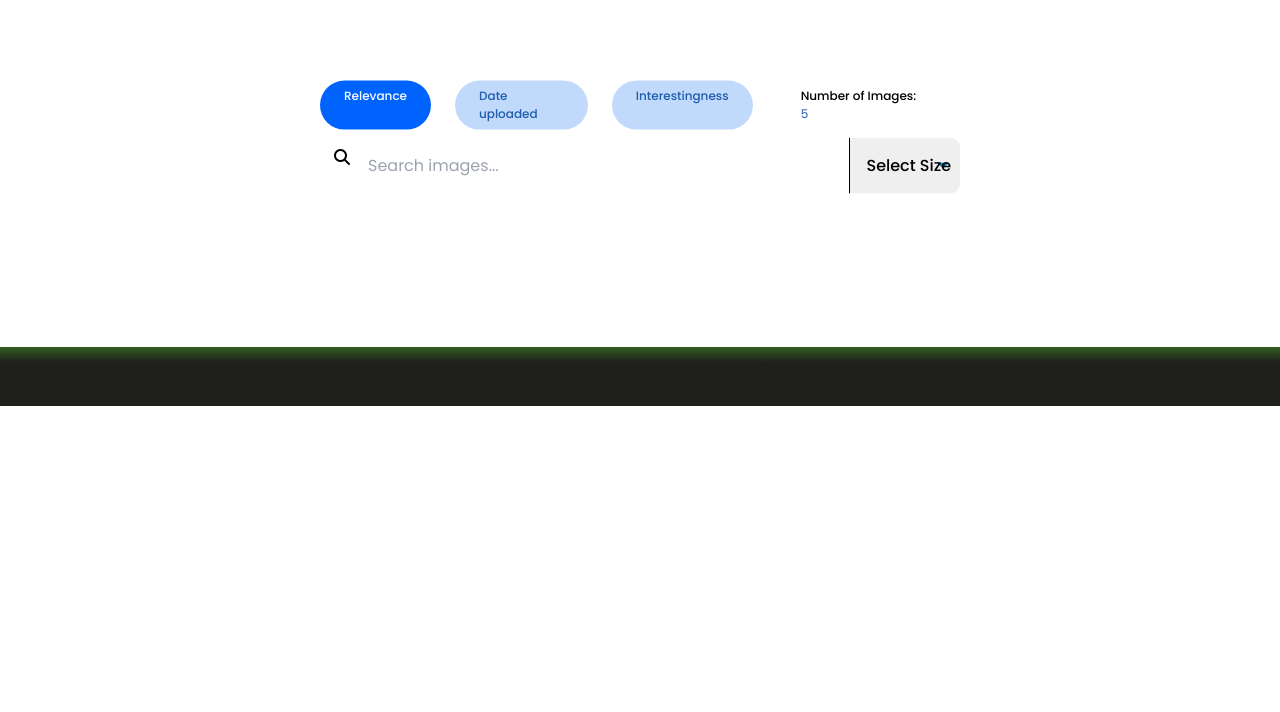
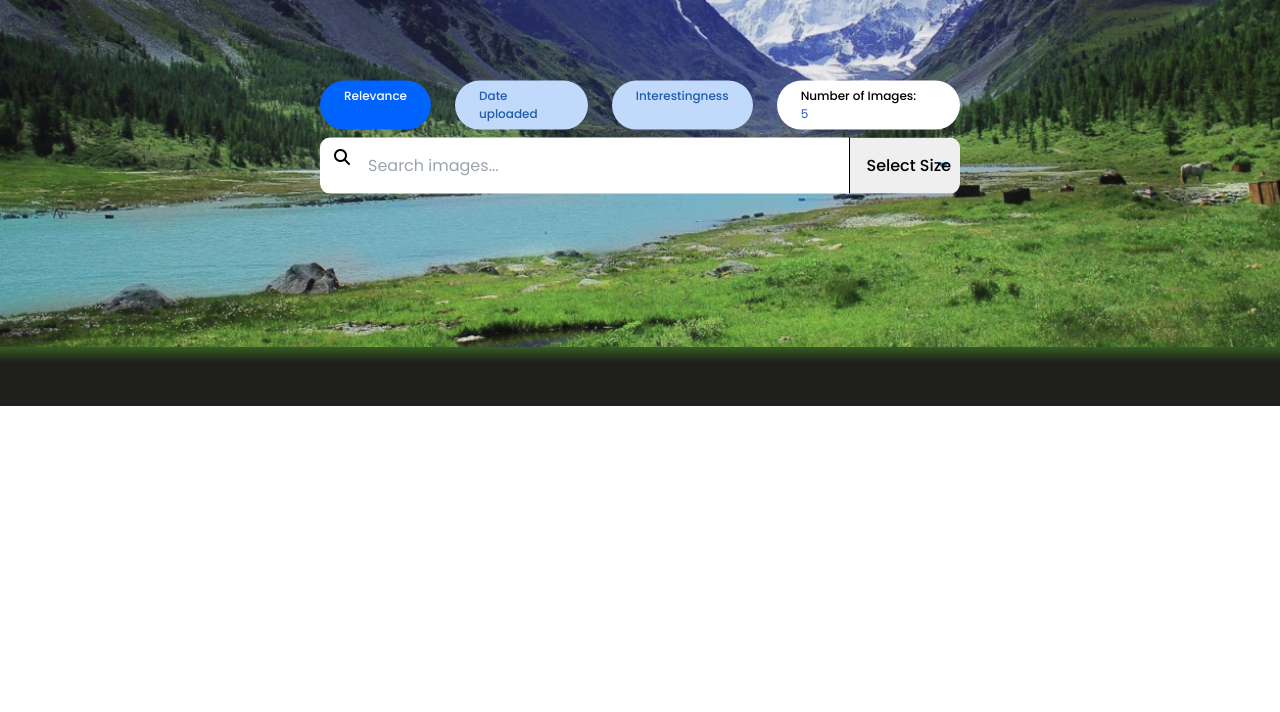
Before and after one commit to trungdavid123/-FE22-js1-slutprojekt-trung-nguyen, a plain HTML site: page index.html in a window 1280 px wide. Shown: the part 88-800 px from the top of the page. Drawn offline with nearby package versions, Linux system fonts and the light colour scheme; the site is published under a folder, as on GitHub Pages, so addresses that start at the root find nothing.

Commit message:
Update style.css
fixed error

```diff
--- a/styles/style.css
+++ b/styles/style.css
@@ -31,7 +31,7 @@ a {
 
 .wrapper__header {
   height: 450px;
-  background: url(/assets/background.jpg);
+  background: url(../assets/background.jpg);
   background-repeat: no-repeat;
   background-size: cover;
   background-position: center;
```
